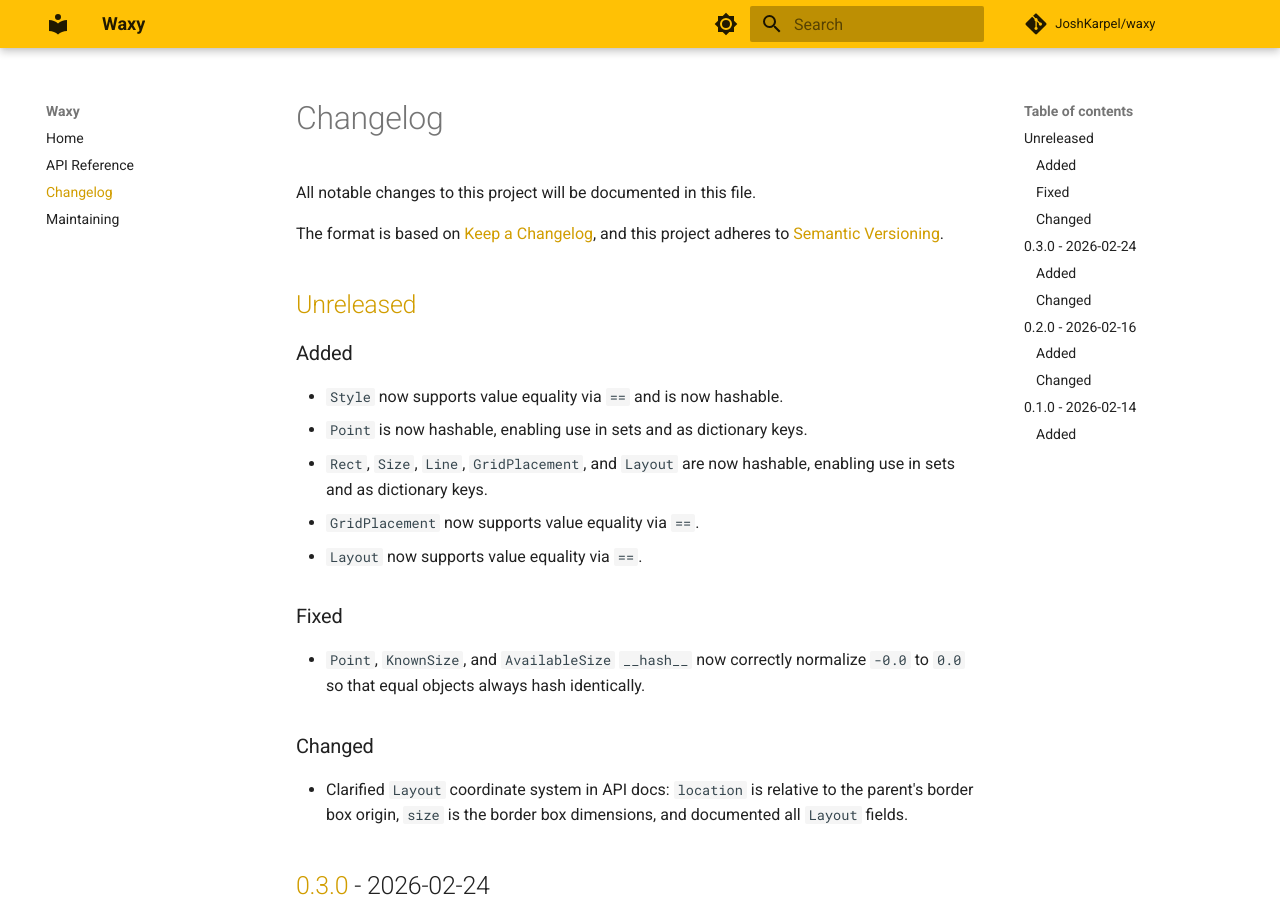
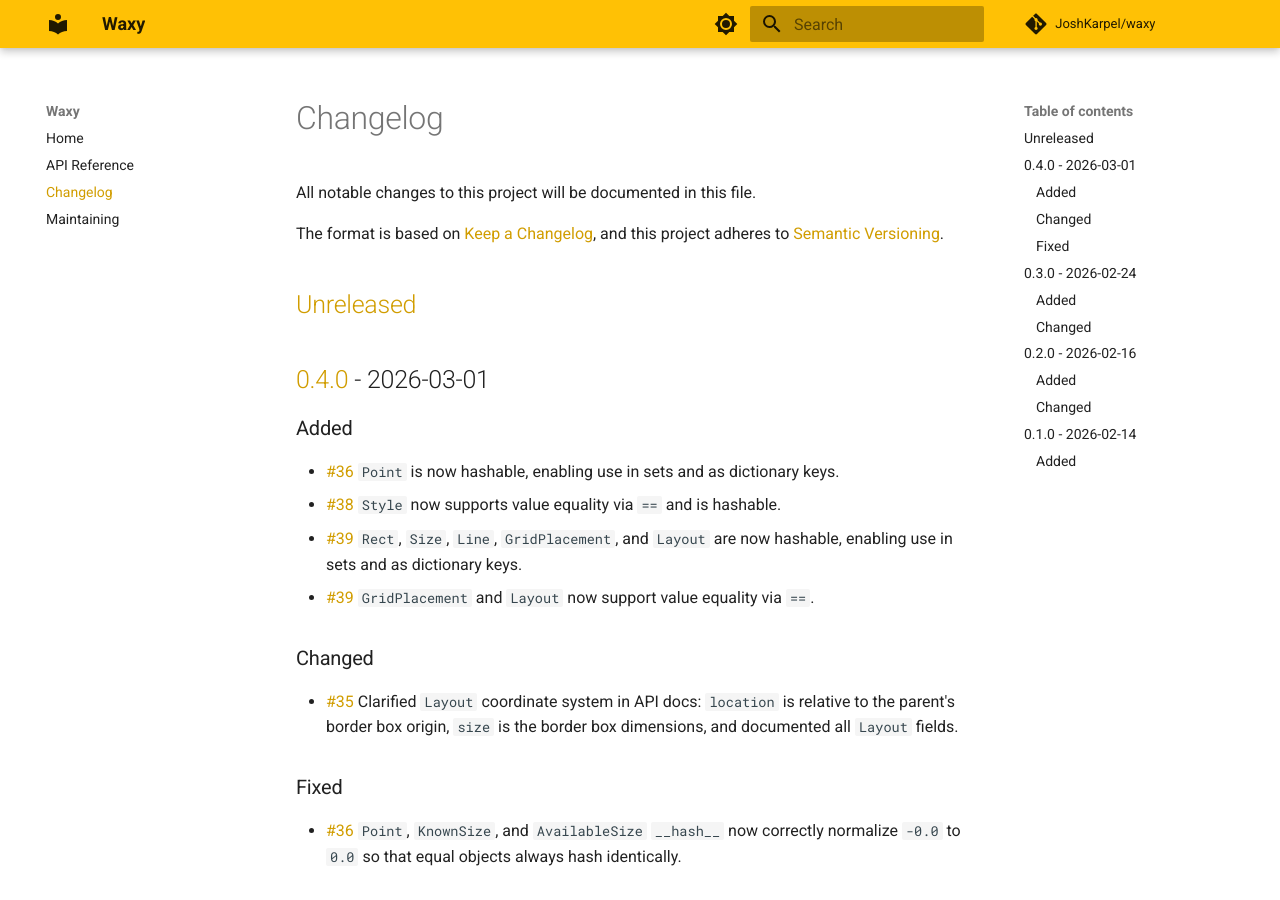
Before and after one commit to JoshKarpel/waxy, an MkDocs documentation site: the page built from docs/changelog.md, in a window 1280 px wide and 900 px high. Built offline with MkDocs 1.6.1 and Material for MkDocs 9.7.7, drawn with Linux system fonts in a browser that asks for light colours; comment, search, counter and statistics services are not loaded.

Commit message:
prepare 0.4.0

```diff
--- a/docs/changelog.md
+++ b/docs/changelog.md
@@ -5,25 +5,24 @@ All notable changes to this project will be documented in this file.
 The format is based on [Keep a Changelog](https://keepachangelog.com/),
 and this project adheres to [Semantic Versioning](https://semver.org/).
 
-## [Unreleased](https://github.com/JoshKarpel/waxy/compare/v0.3.0...HEAD)
+## [Unreleased](https://github.com/JoshKarpel/waxy/compare/v0.4.0...HEAD)
+
+## [0.4.0](https://github.com/JoshKarpel/waxy/compare/v0.3.0...v0.4.0) - 2026-03-01
 
 ### Added
 
-- `Style` now supports value equality via `==` and is now hashable.
-- `Point` is now hashable, enabling use in sets and as dictionary keys.
-- `Rect`, `Size`, `Line`, `GridPlacement`, and `Layout` are now hashable, enabling use in sets and as dictionary keys.
-- `GridPlacement` now supports value equality via `==`.
-- `Layout` now supports value equality via `==`.
+- [#36](https://github.com/JoshKarpel/waxy/pull/36) `Point` is now hashable, enabling use in sets and as dictionary keys.
+- [#38](https://github.com/JoshKarpel/waxy/pull/38) `Style` now supports value equality via `==` and is hashable.
+- [#39](https://github.com/JoshKarpel/waxy/pull/39) `Rect`, `Size`, `Line`, `GridPlacement`, and `Layout` are now hashable, enabling use in sets and as dictionary keys.
+- [#39](https://github.com/JoshKarpel/waxy/pull/39) `GridPlacement` and `Layout` now support value equality via `==`.
+
+### Changed
+
+- [#35](https://github.com/JoshKarpel/waxy/pull/35) Clarified `Layout` coordinate system in API docs: `location` is relative to the parent's border box origin, `size` is the border box dimensions, and documented all `Layout` fields.
 
 ### Fixed
 
-- `Point`, `KnownSize`, and `AvailableSize` `__hash__` now correctly normalize
-  `-0.0` to `0.0` so that equal objects always hash identically.
-
-### Changed
-
-- Clarified `Layout` coordinate system in API docs: `location` is relative to the parent's
-  border box origin, `size` is the border box dimensions, and documented all `Layout` fields.
+- [#36](https://github.com/JoshKarpel/waxy/pull/36) `Point`, `KnownSize`, and `AvailableSize` `__hash__` now correctly normalize `-0.0` to `0.0` so that equal objects always hash identically.
 
 ## [0.3.0](https://github.com/JoshKarpel/waxy/compare/v0.2.0...v0.3.0) - 2026-02-24
 
--- a/pyproject.toml
+++ b/pyproject.toml
@@ -4,7 +4,7 @@ build-backend = "maturin"
 
 [project]
 name = "waxy"
-version = "0.3.0"
+version = "0.4.0"
 description = "A Python wrapper around the Rust taffy UI layout library"
 requires-python = ">=3.13"
 license = "MIT"
```
Also changed, not shown: 1 other file.
